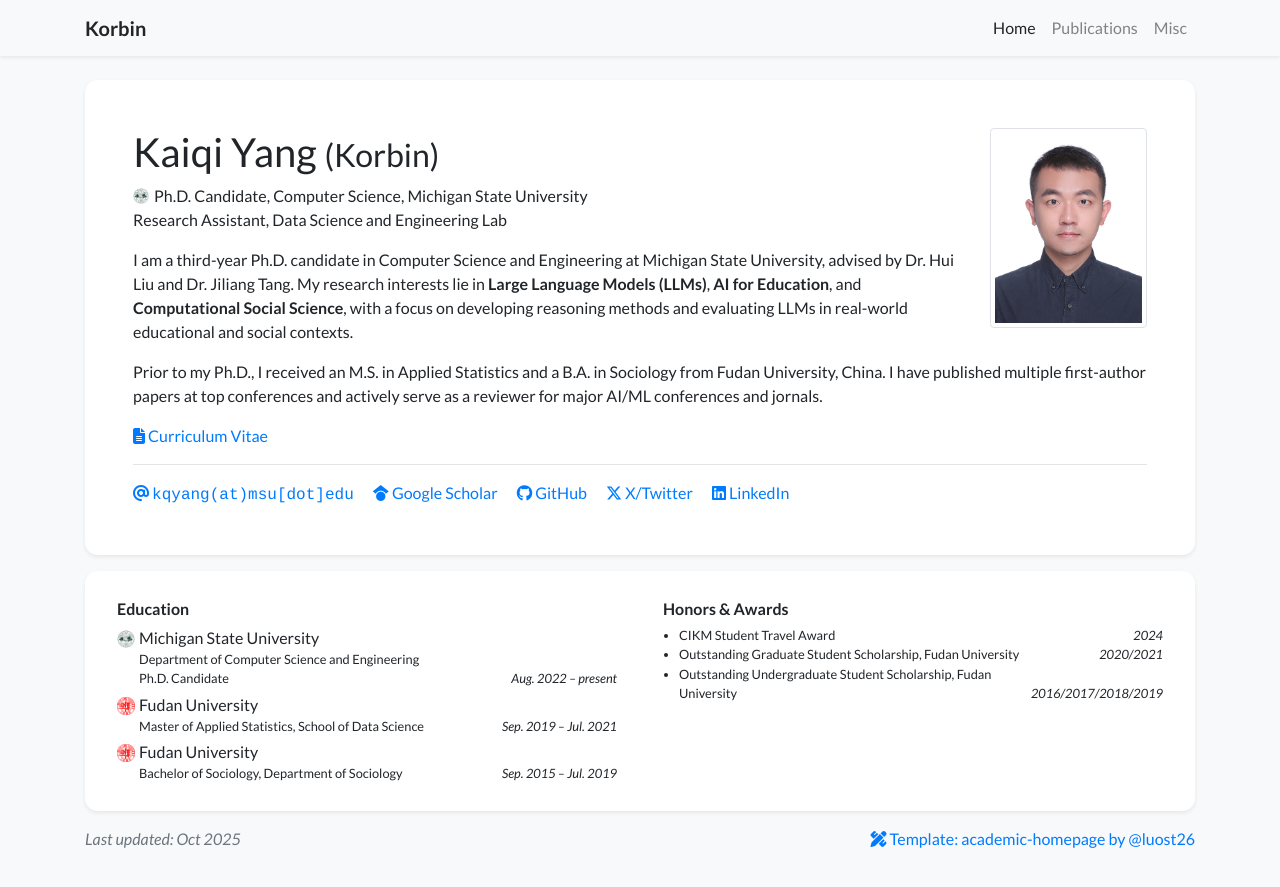
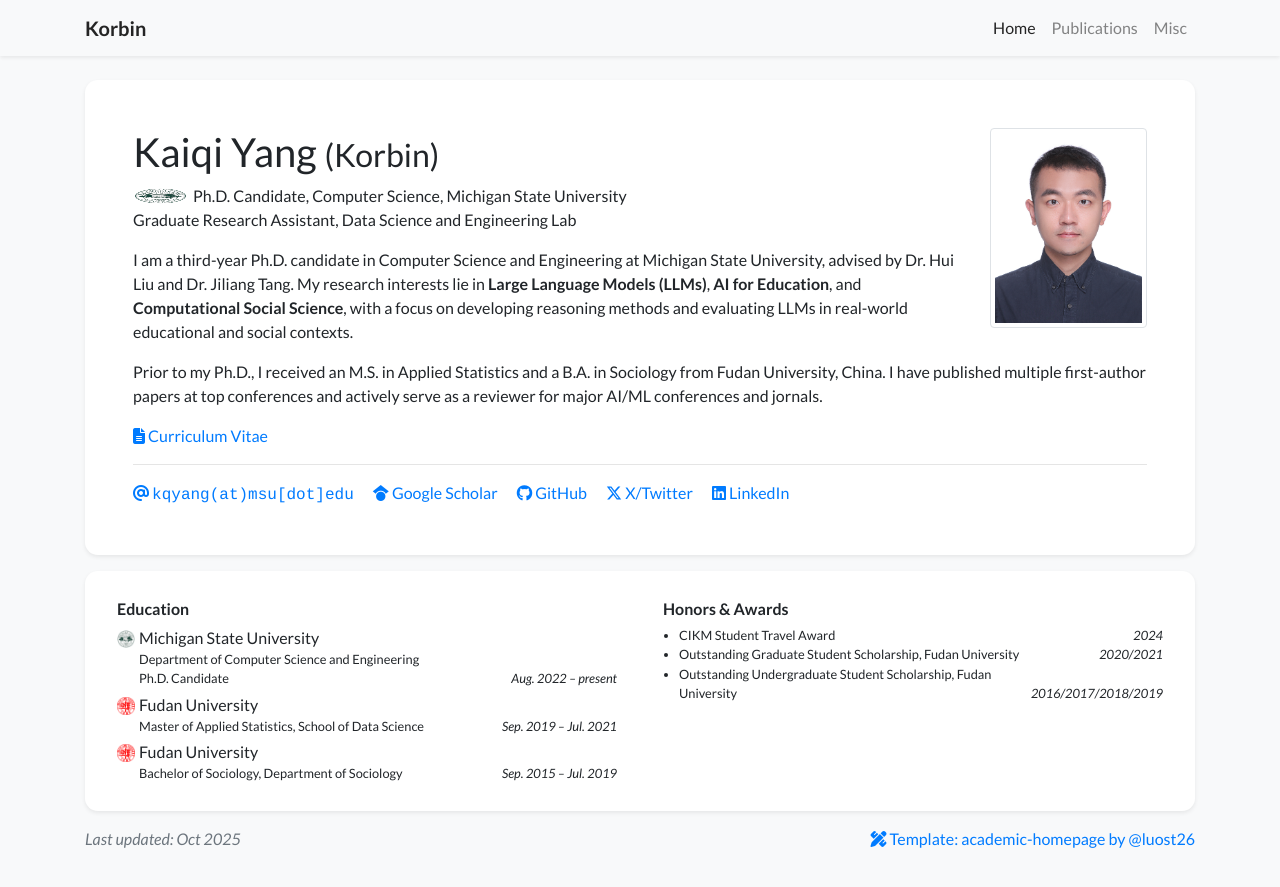
Before and after one commit to KorbinY/korbiny.github.io, a Jekyll site: the page built from index.html, in a window 1280 px wide. Shown: the top 887 px of the page. Built offline with Jekyll 4.4.1, drawn with Linux system fonts in a browser that asks for light colours; nearby versions of some CDN libraries; a style sheet for code colours, icons or effects is not loaded.

Commit message:
Update Logo Function

```diff
--- a/_data/profile.yml
+++ b/_data/profile.yml
@@ -6,7 +6,7 @@ positions:
 - logo: /assets/images/badges/michigan-state-logo-png-transparent.png
   logo_width: 55px
   name: Ph.D. Candidate, Computer Science, Michigan State University
-- name: Research Assistant, Data Science and Engineering Lab
+- name: Graduate Research Assistant, Data Science and Engineering Lab
 
 
 email: "kqyang@msu[dot]edu"
--- a/_includes/widgets/profile_card.html
+++ b/_includes/widgets/profile_card.html
@@ -31,10 +31,13 @@
                         </div>
                         <div class="text-profile-position">
                             {% for position in site.data.profile.positions %}
-                            {% if position.logo -%}
-                            <img src="{{ position.logo | relative_url }}" alt="Logo" class="inline-badge"/>
-                            {%- endif %}
-                            {{ position.name }}<br/>
+                                {% if position.logo -%}
+                                    <img src="{{ position.logo | relative_url }}"
+                                        alt="Logo"
+                                        class="inline-badge"
+                                        {% if position.logo_width %}style="width: {{ position.logo_width }};"{% endif %}/>
+                                {%- endif %}
+                                {{ position.name }}<br/>
                             {% endfor %}
                         </div>
                         <div class="text-profile-bio mt-3" {% if site.data.profile.short_bio_text_justify %}style="text-align: justify;"{% endif %}>
```
